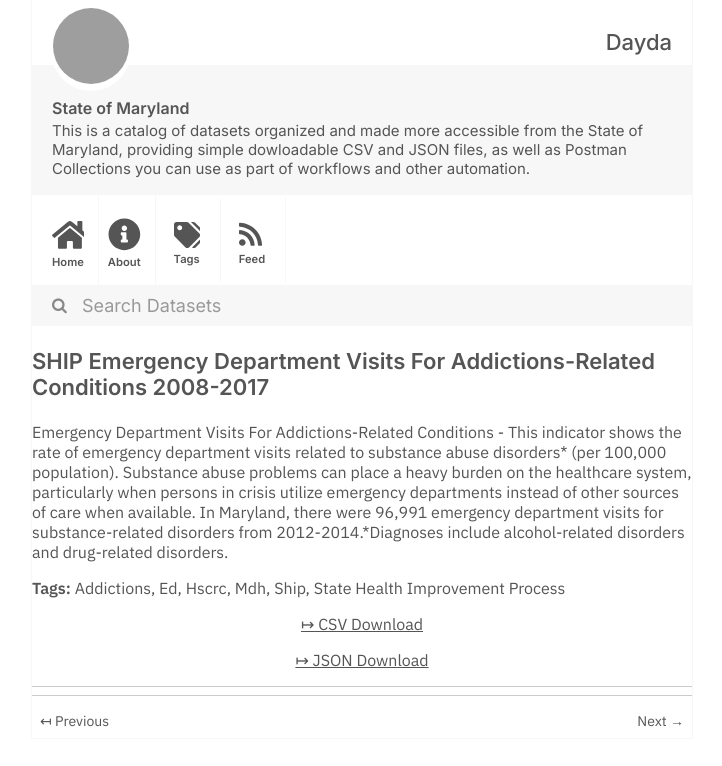
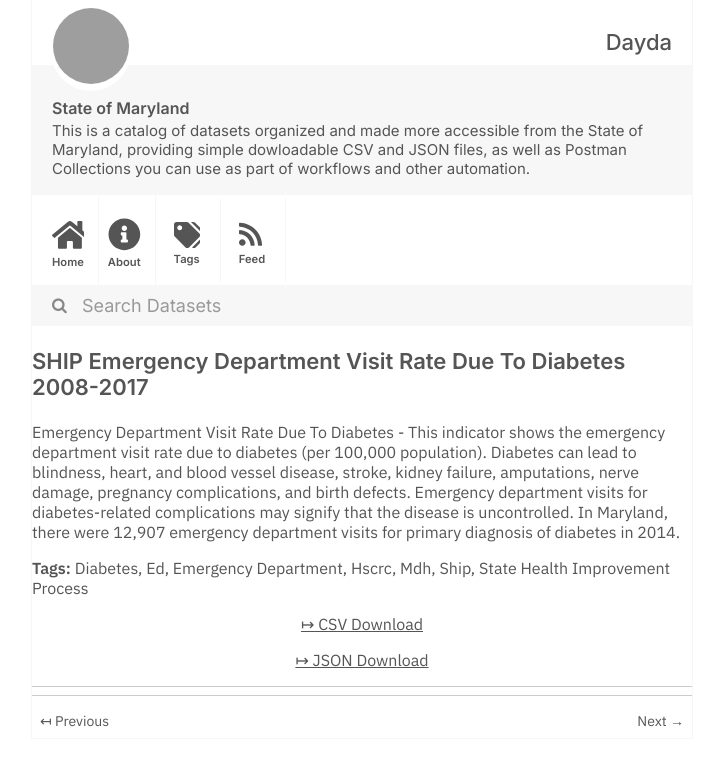
Before and after one commit to dayda-entities/state-of-maryland, a Jekyll site: the page built from _posts/2020-11-10-ship-emergency-department-visi.md, in a window 1280 px wide, cut to the strip 0-766 px from the top of the page. Shown: the whole strip, without its empty margins (278-1000 px from the left). Built offline with Jekyll 4.4.1, drawn with Linux system fonts in a browser that asks for light colours; grey boxes are pictures that could not be loaded.

Commit message:
Publish Data

```diff
--- a/_posts/2020-11-10-ship-emergency-department-visi.md
+++ b/_posts/2020-11-10-ship-emergency-department-visi.md
@@ -1,22 +1,23 @@
 ---
-title: SHIP Emergency Department Visits For Addictions-Related Conditions 2008-2017
-created: '2020-11-10T17:25:11.839116'
-modified: '2020-11-10T17:25:11.839127'
+title: SHIP Emergency Department Visit Rate Due To Diabetes 2008-2017
+created: '2020-11-10T17:24:38.611184'
+modified: '2020-11-10T17:24:38.611196'
 state: active
 type: dataset
 tags:
-  - Addictions
+  - Diabetes
   - Ed
+  - Emergency Department
   - Hscrc
   - Mdh
   - Ship
   - State Health Improvement Process
 groups:
   - Local Government
-csv_url: 'https://opendata.maryland.gov/api/views/n4s3-z5pf/rows.csv?accessType=DOWNLOAD'
+csv_url: 'https://opendata.maryland.gov/api/views/e6q8-2q3b/rows.csv?accessType=DOWNLOAD'
 json_url: >-
-  https://opendata.maryland.gov/api/views/n4s3-z5pf/rows.json?accessType=DOWNLOAD
+  https://opendata.maryland.gov/api/views/e6q8-2q3b/rows.json?accessType=DOWNLOAD
 layout: post
 
 ---
-Emergency Department Visits For Addictions-Related Conditions - This indicator shows the rate of emergency department visits related to substance abuse disorders* (per 100,000 population). Substance abuse problems can place a heavy burden on the healthcare system, particularly when persons in crisis utilize emergency departments instead of other sources of care when available. In Maryland, there were 96,991 emergency department visits for substance-related disorders from 2012-2014.*Diagnoses include alcohol-related disorders and drug-related disorders.
+Emergency Department Visit Rate Due To Diabetes - This indicator shows the emergency department visit rate due to diabetes (per 100,000 population). Diabetes can lead to blindness, heart, and blood vessel disease, stroke, kidney failure, amputations, nerve damage, pregnancy complications, and birth defects. Emergency department visits for diabetes-related complications may signify that the disease is uncontrolled. In Maryland, there were 12,907 emergency department visits for primary diagnosis of diabetes in 2014.
```
